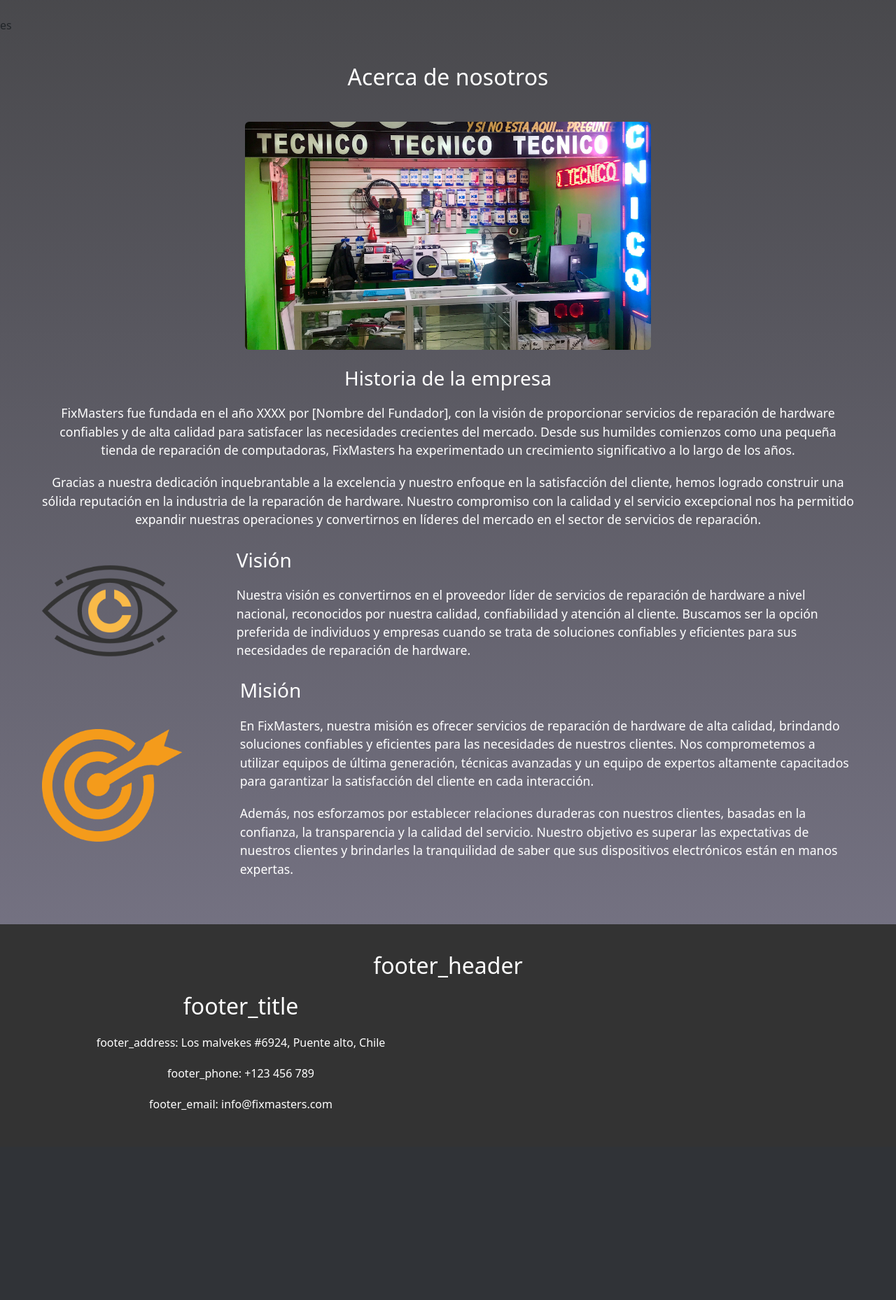
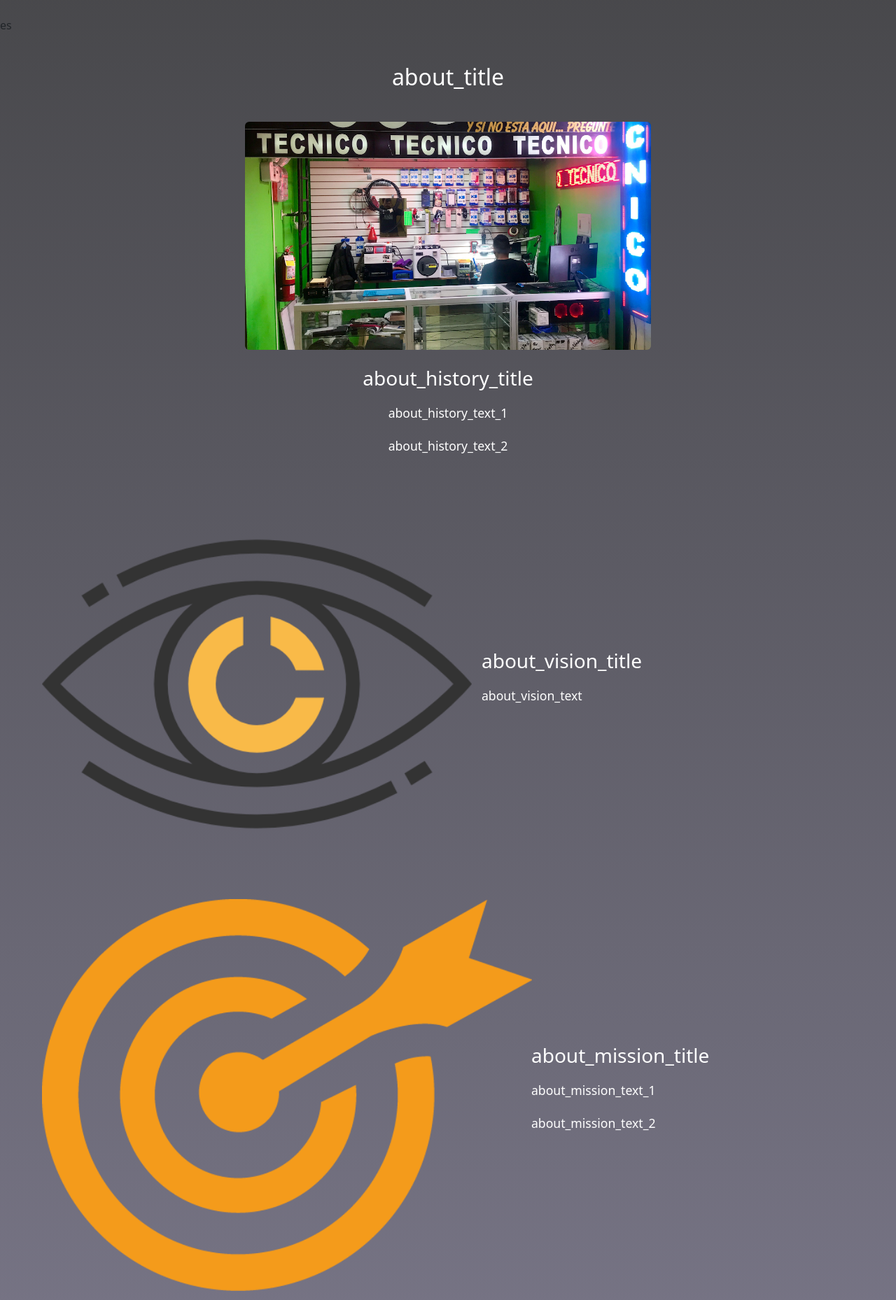
Before and after one commit to x4leqxinn/english-dj-web, a Django app: page /quienesSomos/ in a window 1280 px wide. Shown: the part 56-1914 px from the top of the page at 70% size. Before the commit the page ends 1643 px from the top, so only its background shows below. Run offline with Django 4.2, Linux system fonts and the light colour scheme.

Commit message:
ADD: Trans about us

```diff
--- a/web_prueba_ingles/templates/Quienes somos.html
+++ b/web_prueba_ingles/templates/Quienes somos.html
@@ -1,10 +1,11 @@
 {% extends 'base.html' %}
 {% load static %}
+{% load i18n %}
 {% block content %}
     <!-- Sección Acerca de nosotros -->
     <section class="about-section">
         <div class="container">
-            <h2 class="text-center" id="imgAcercaDeNosotros"> Acerca de nosotros</h2>
+            <h2 class="text-center" id="imgAcercaDeNosotros">{% trans "about_title" %}</h2>
             <br>
             <div id="imgST">
                 <img src="{% static 'images/servicioTecnico.png'%}" class="rounded mx-auto d-block" width="50%">
@@ -12,17 +13,13 @@
             <br>
 
             <div class="history-section">
-                <h3>Historia de la empresa</h3>
-                <p id="parrafoQS">FixMasters fue fundada en el año XXXX por [Nombre del Fundador], con la visión de
-                    proporcionar
-                    servicios de reparación de hardware confiables y de alta calidad para satisfacer las necesidades
-                    crecientes del mercado. Desde sus humildes comienzos como una pequeña tienda de reparación de
-                    computadoras, FixMasters ha experimentado un crecimiento significativo a lo largo de los años.</p>
-                <p id="parrafoQS">Gracias a nuestra dedicación inquebrantable a la excelencia y nuestro enfoque en la
-                    satisfacción del
-                    cliente, hemos logrado construir una sólida reputación en la industria de la reparación de hardware.
-                    Nuestro compromiso con la calidad y el servicio excepcional nos ha permitido expandir nuestras
-                    operaciones y convertirnos en líderes del mercado en el sector de servicios de reparación.</p>
+                <h3>{% trans "about_history_title" %}</h3>
+                <p id="parrafoQS">
+                    {% trans "about_history_text_1"%}
+                </p>
+                <p id="parrafoQS">
+                    {% trans "about_history_text_2"%}
+                </p>
             </div>
 
             <div class="vision-section">
@@ -30,12 +27,10 @@
                     <img src="{% static 'images/vision.png'%}" class="rounded" width="120%">
                 </div>
                 <div class="content-container2">
-                    <h3>Visión</h3>
-                    <p id="parrafoQS2">Nuestra visión es convertirnos en el proveedor líder de servicios de reparación
-                        de
-                        hardware a nivel nacional, reconocidos por nuestra calidad, confiabilidad y atención al cliente.
-                        Buscamos ser la opción preferida de individuos y empresas cuando se trata de soluciones
-                        confiables y eficientes para sus necesidades de reparación de hardware.</p>
+                    <h3>{% trans "about_vision_title" %}</h3>
+                    <p id="parrafoQS2">
+                        {% trans "about_vision_text" %}
+                    </p>
                 </div>
             </div>
             <div class="mission-section">
@@ -43,21 +38,13 @@
                     <img src="{% static 'images/mision.png'%}" class="rounded mx-auto d-block" width="120%">
                 </div>
                 <div class="content-container2">
-                    <h3>Misión</h3>
-                    <p id="parrafoQS2">En FixMasters, nuestra misión es ofrecer servicios de reparación de hardware de
-                        alta
-                        calidad,
-                        brindando soluciones confiables y eficientes para las necesidades de nuestros clientes. Nos
-                        comprometemos a utilizar equipos de última generación, técnicas avanzadas y un equipo de
-                        expertos
-                        altamente capacitados para garantizar la satisfacción del cliente en cada interacción.</p>
-                    <p id="parrafoQS2">Además, nos esforzamos por establecer relaciones duraderas con nuestros clientes,
-                        basadas en la
-                        confianza, la transparencia y la calidad del servicio. Nuestro objetivo es superar las
-                        expectativas
-                        de nuestros clientes y brindarles la tranquilidad de saber que sus dispositivos electrónicos
-                        están
-                        en manos expertas.</p>
+                    <h3>{% trans "about_mission_title" %}</h3>
+                    <p id="parrafoQS2">
+                        {% trans "about_mission_text_1" %}
+                    </p>
+                    <p id="parrafoQS2">
+                        {% trans "about_mission_text_2" %}
+                    </p>
                 </div>
             </div>
         </div>
```
Also changed, not shown: db.sqlite3, locale/en/LC_MESSAGES/django.po, locale/es/LC_MESSAGES/django.po.
